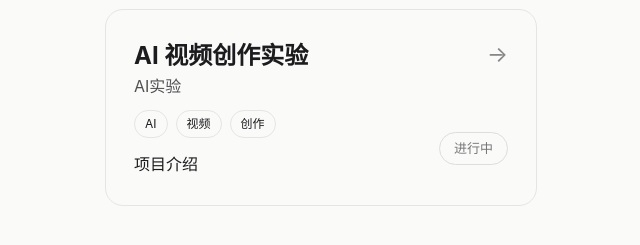
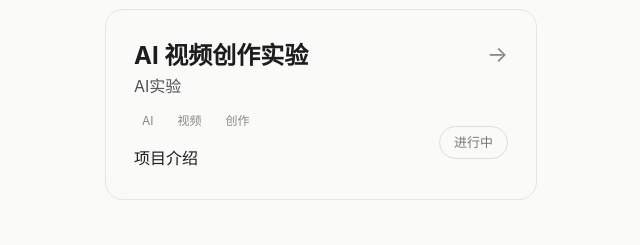
Before and after one commit to Jerry-Future666/Jerryhome, a Jekyll site: the page built from projects/index.md, in a window 1280 px wide. Shown: the part 217-462 px from the top of the page, without its empty margins (319-959 px from the left). Built offline with Jekyll 4.4.1, drawn with Linux system fonts in a browser that asks for light colours.

Commit message:
Add styles for project tags

```diff
--- a/assets/css/style.css
+++ b/assets/css/style.css
@@ -1487,3 +1487,19 @@ body {
     margin-bottom: 40px;
 
 }
+
+/* Projects v2 标签优化 */
+
+.project-tags span {
+
+    font-size: 12px;
+
+    color: #888;
+
+    padding: 2px 8px;
+
+    border-radius: 6px;
+
+    border: none;
+
+}
```
